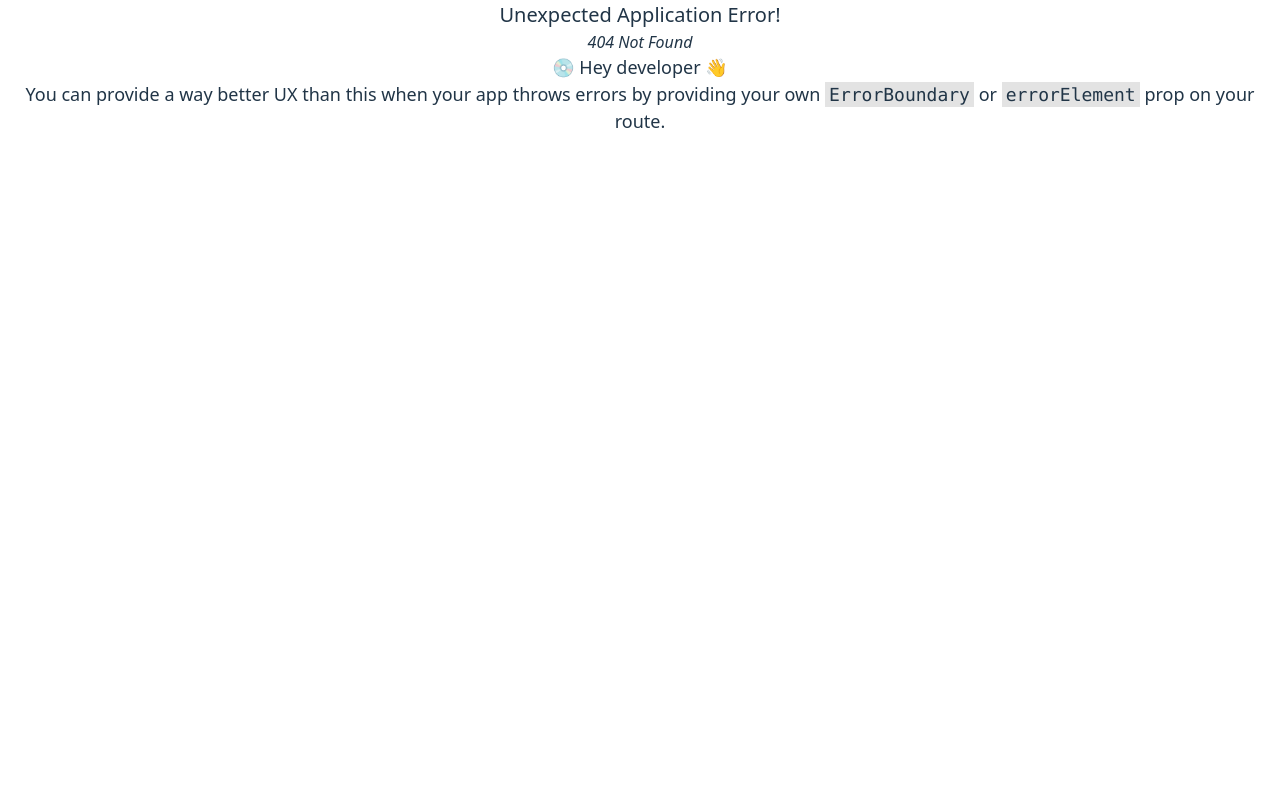
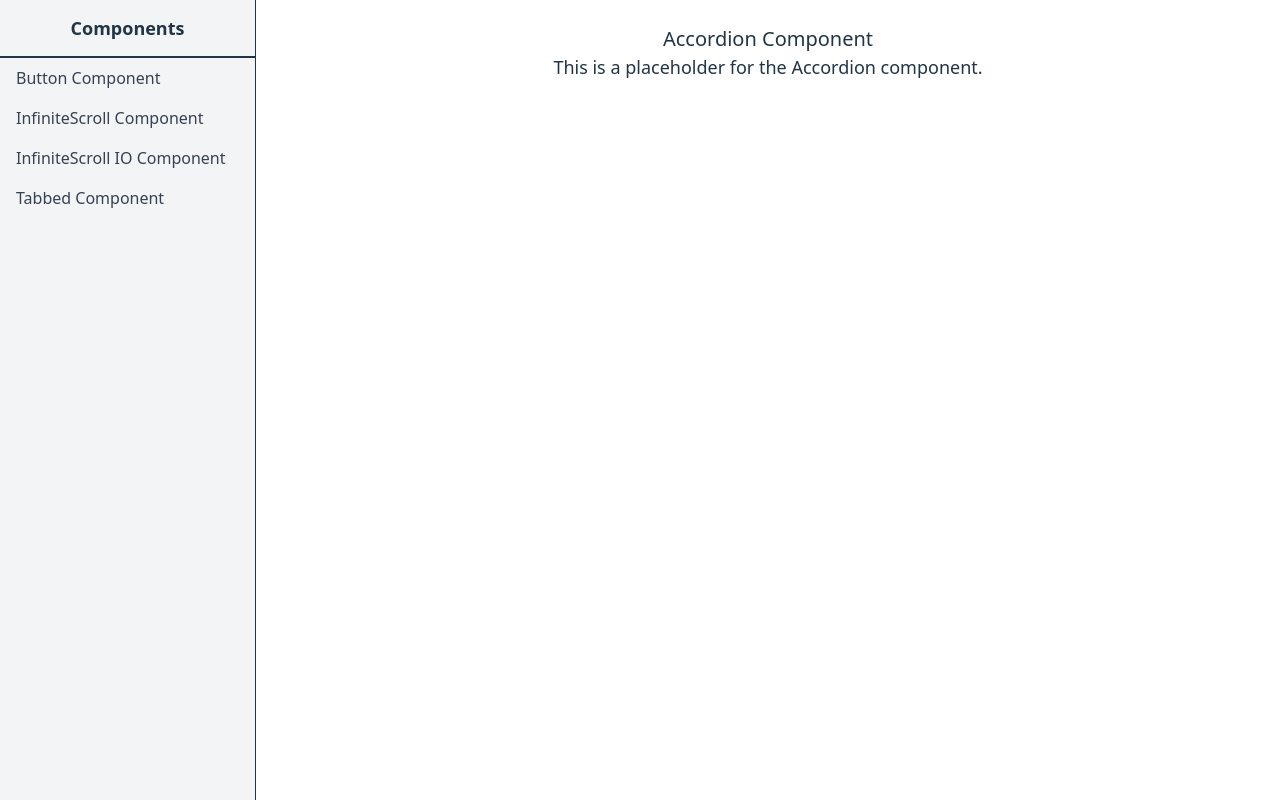
Before and after one commit to manjubhashini1/react-components-library, a React (Vite) app: page /dashboard/accordion in a window 1280 px wide. Before the commit this address had no page. Built offline with nearby package versions, Linux system fonts and the light colour scheme.

Commit message:
build fix

```diff
--- /dev/null
+++ b/src/components/Accordion.jsx
@@ -0,0 +1,10 @@
+const Accordion = ()=> {
+    return (
+        <div>
+            <h2>Accordion Component</h2>
+            <p>This is a placeholder for the Accordion component.</p>
+        </div>
+    );
+}
+
+export default Accordion;
--- a/src/router.jsx
+++ b/src/router.jsx
@@ -5,6 +5,7 @@ import Button from "./components/Button";
 import InfiniteScroll from "./components/InfiniteScroll";
 import InfiniteScrollIO from "./components/InfiniteScrollIO";
 import Tab from "./components/Tab";
+import Accordion from "./components/Accordion";
 
 export const router = createBrowserRouter([
   {
@@ -31,6 +32,10 @@ export const router = createBrowserRouter([
         path: "tab",
         element: <Tab/>,
       },
+      {
+        path: "accordion",
+        element: <Accordion/>,
+      },
     ],
   },
 ]);
```
